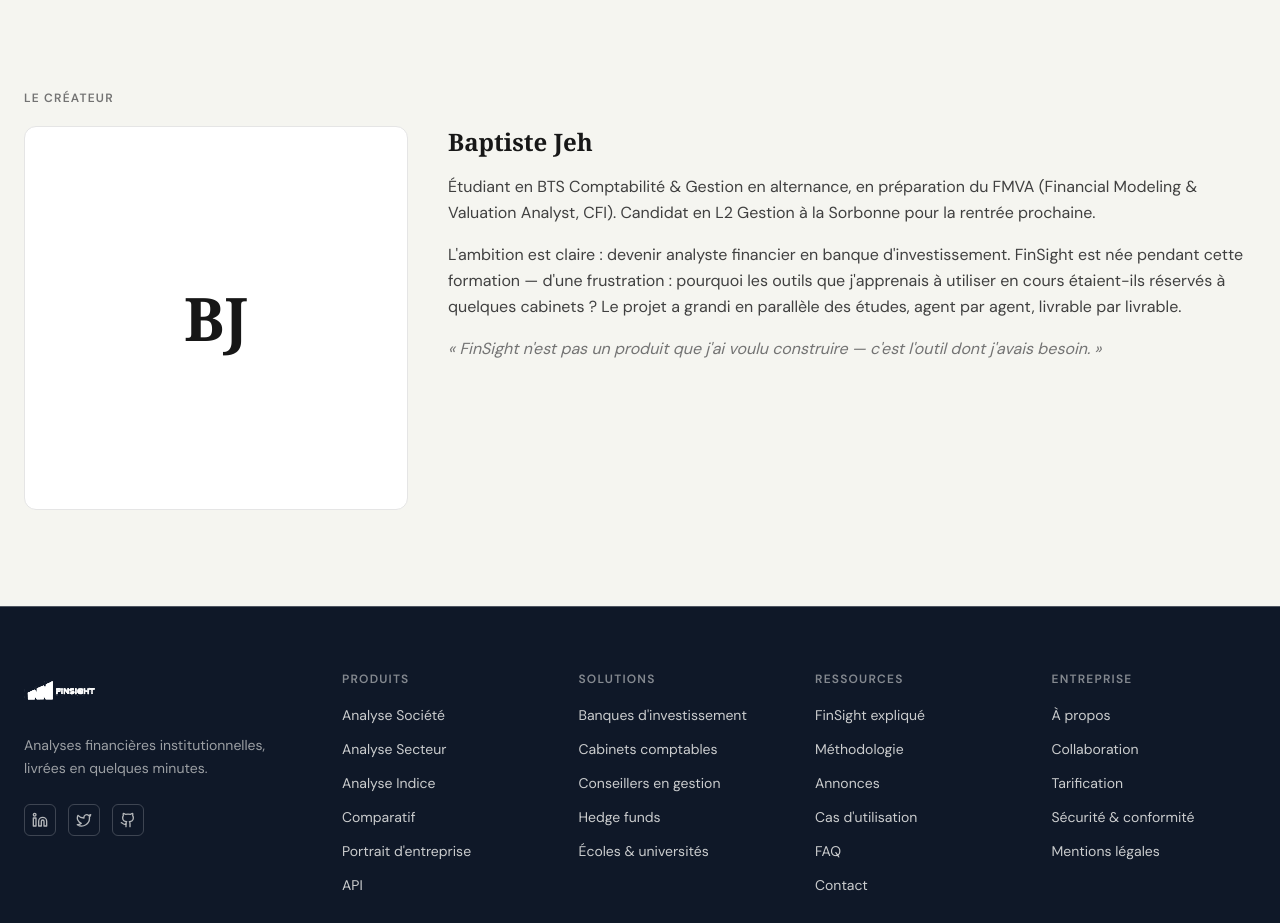
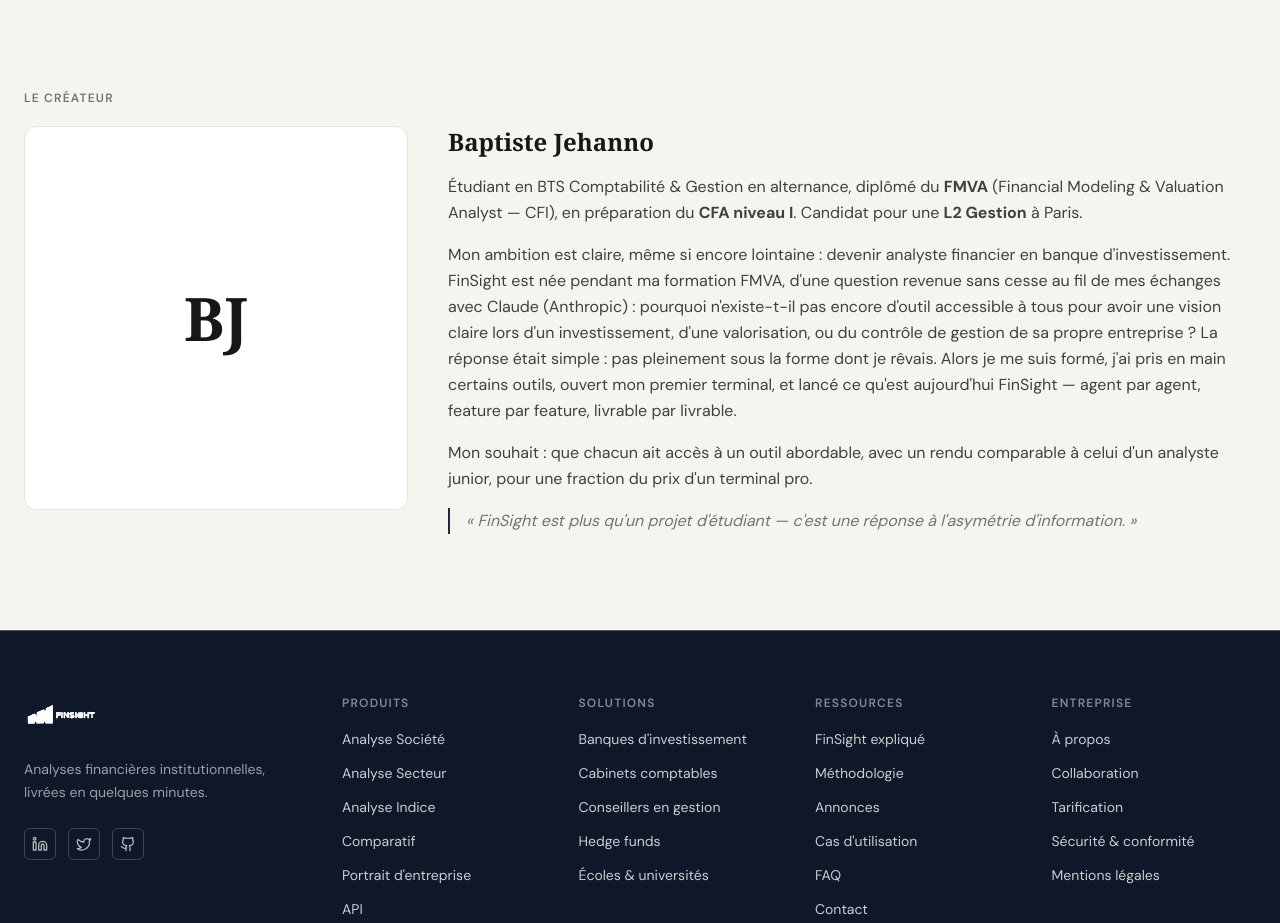
Before and after one commit to baptistejeh07-art/finsight-ia, a Next.js app in the folder frontend/: page /analyste in a window 1280 px wide. Shown: the part 3160-4083 px from the top of the page. Built offline with nearby package versions, Linux system fonts and the light colour scheme.

Commit message:
feat(/analyste): bio Baptiste version polish (FMVA diplomé, CFA L1, asymétrie d'information)

```diff
--- a/frontend/src/app/analyste/page.tsx
+++ b/frontend/src/app/analyste/page.tsx
@@ -225,25 +225,38 @@
               </div>
               <div className="md:col-span-8 space-y-4 text-text-secondary leading-relaxed">
                 <h3 className="font-serif text-2xl font-semibold text-text-primary">
-                  Baptiste Jeh
+                  Baptiste Jehanno
                 </h3>
                 <p>
-                  Étudiant en BTS Comptabilité & Gestion en alternance, en
-                  préparation du FMVA (Financial Modeling & Valuation Analyst,
-                  CFI). Candidat en L2 Gestion à la Sorbonne pour la rentrée
-                  prochaine.
+                  Étudiant en BTS Comptabilité &amp; Gestion en alternance,
+                  diplômé du <strong>FMVA</strong> (Financial Modeling &amp;
+                  Valuation Analyst — CFI), en préparation du{" "}
+                  <strong>CFA niveau I</strong>. Candidat pour une{" "}
+                  <strong>L2 Gestion</strong> à Paris.
                 </p>
                 <p>
-                  L&apos;ambition est claire : devenir analyste financier en
-                  banque d&apos;investissement. FinSight est née pendant cette
-                  formation — d&apos;une frustration : pourquoi les outils que
-                  j&apos;apprenais à utiliser en cours étaient-ils réservés à
-                  quelques cabinets ? Le projet a grandi en parallèle des
-                  études, agent par agent, livrable par livrable.
+                  Mon ambition est claire, même si encore lointaine : devenir
+                  analyste financier en banque d&apos;investissement.
+                  FinSight est née pendant ma formation FMVA, d&apos;une
+                  question revenue sans cesse au fil de mes échanges avec
+                  Claude (Anthropic) : pourquoi n&apos;existe-t-il pas encore
+                  d&apos;outil accessible à tous pour avoir une vision claire
+                  lors d&apos;un investissement, d&apos;une valorisation, ou
+                  du contrôle de gestion de sa propre entreprise ? La réponse
+                  était simple : pas pleinement sous la forme dont je rêvais.
+                  Alors je me suis formé, j&apos;ai pris en main certains
+                  outils, ouvert mon premier terminal, et lancé ce qu&apos;est
+                  aujourd&apos;hui FinSight — agent par agent, feature par
+                  feature, livrable par livrable.
                 </p>
-                <p className="italic text-text-muted">
-                  « FinSight n&apos;est pas un produit que j&apos;ai voulu
-                  construire — c&apos;est l&apos;outil dont j&apos;avais besoin. »
+                <p>
+                  Mon souhait : que chacun ait accès à un outil abordable, avec
+                  un rendu comparable à celui d&apos;un analyste junior, pour
+                  une fraction du prix d&apos;un terminal pro.
+                </p>
+                <p className="italic text-text-muted border-l-2 border-accent-primary pl-4">
+                  « FinSight est plus qu&apos;un projet d&apos;étudiant —
+                  c&apos;est une réponse à l&apos;asymétrie d&apos;information. »
                 </p>
               </div>
             </div>
```
